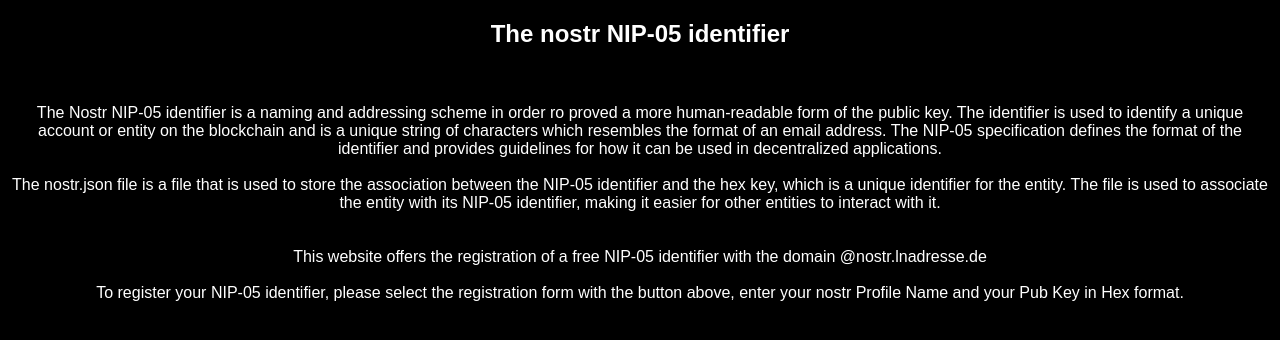
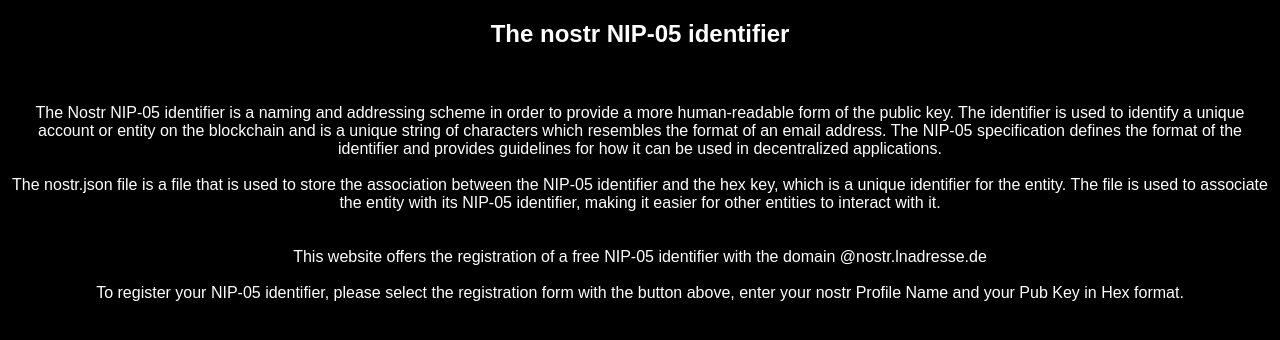
Before and after one commit to AnathosN/nostr, a Flask app: page /info in a window 1280 px wide. Shown: the top 340 px of the page. Run offline with Flask 2, Linux system fonts and the light colour scheme.

Commit message:
Update info.html

```diff
--- a/templates/info.html
+++ b/templates/info.html
@@ -36,7 +36,7 @@
   <h2>The nostr NIP-05 identifier</h2>
   <br><br>
       <table align="justify">
-      <tr>The Nostr NIP-05 identifier is a naming and addressing scheme in order ro proved a more human-readable form of the public key.
+      <tr>The Nostr NIP-05 identifier is a naming and addressing scheme in order to provide a more human-readable form of the public key.
           The identifier is used to identify a unique account or entity on the blockchain and is a unique string of characters which
           resembles the format of an email address.
           The NIP-05 specification defines the format of the identifier and provides guidelines for how it can be used in decentralized
```
